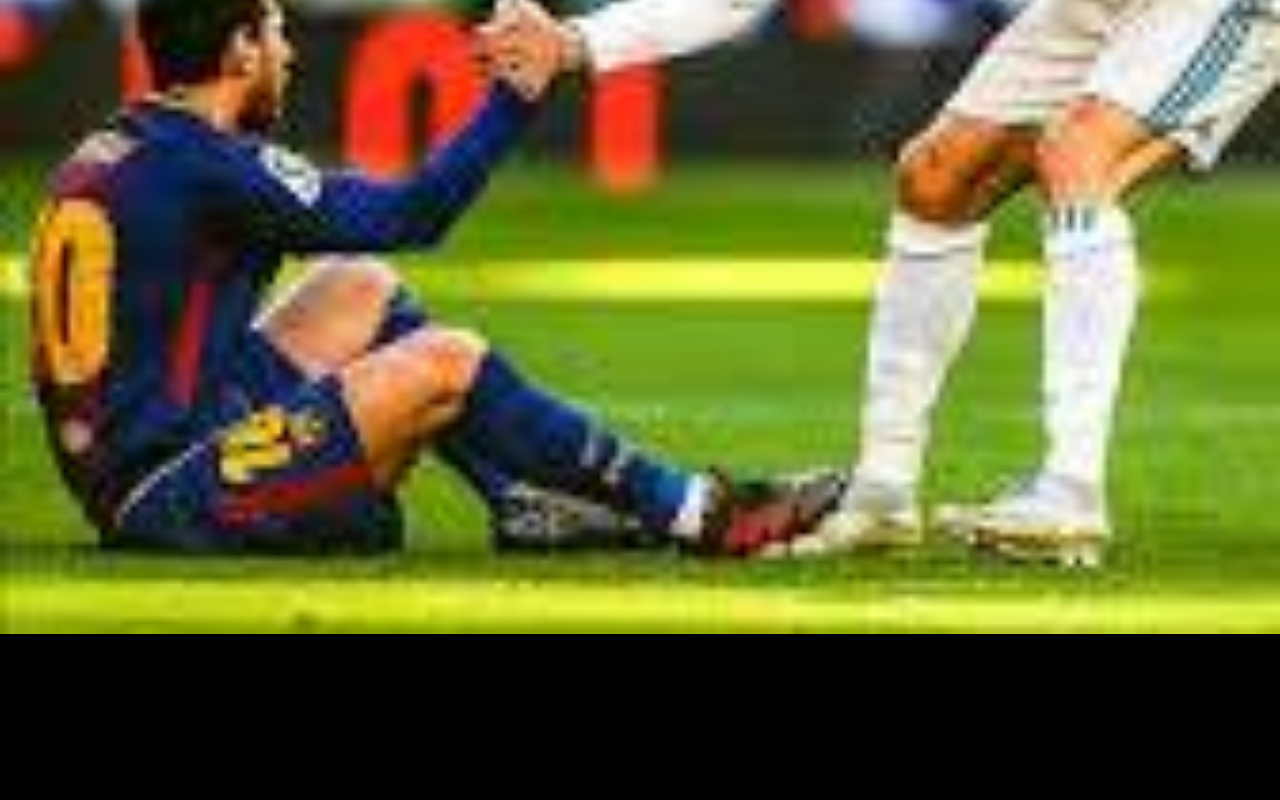
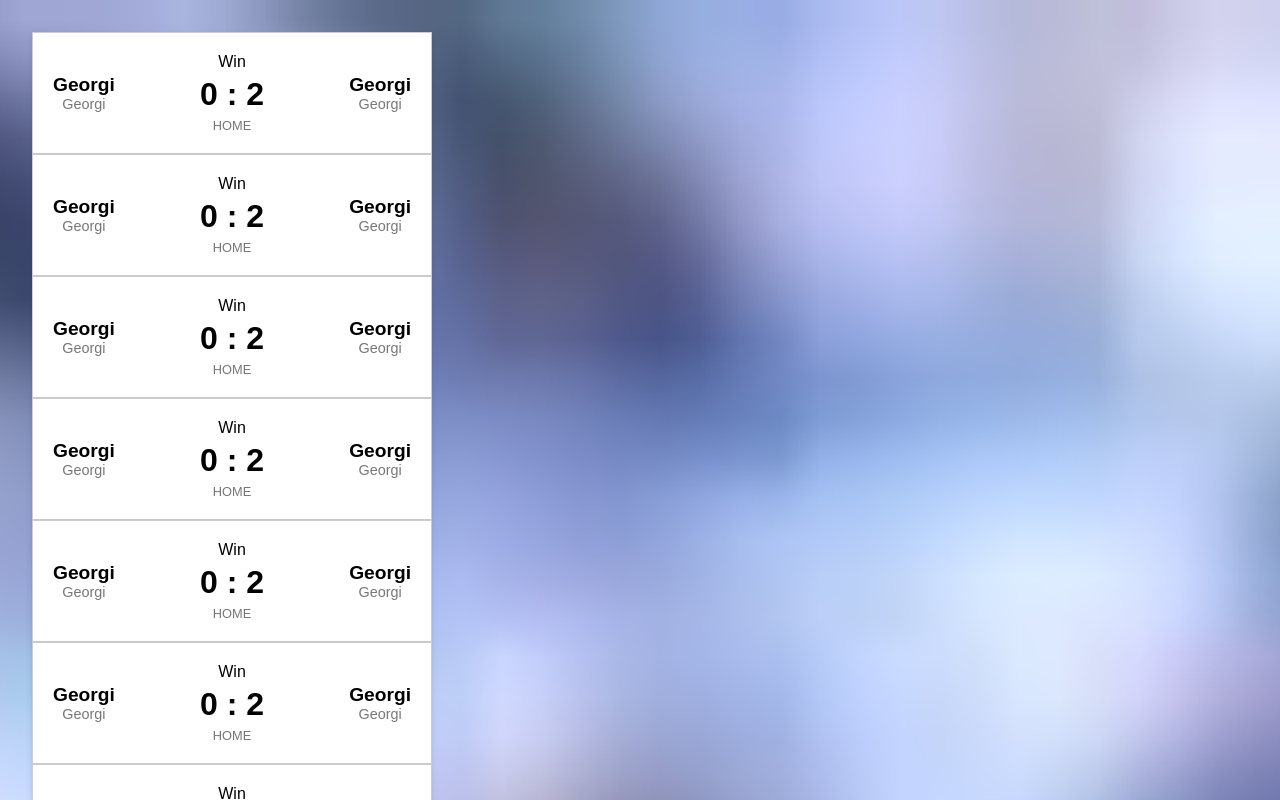
Before and after one commit to GeorgiTodorov94/Sirma-Final-Exam-JS---React, a React (Vite) app: page /matches in a window 1280 px wide. Shown: the top 800 px of the page. Built offline with nearby package versions, Linux system fonts and the light colour scheme.

Commit message:
Add Match Card Component

```diff
--- /dev/null
+++ b/src/Components/match-card/MatchCard.jsx
@@ -0,0 +1,42 @@
+import "../../styling/matchCard.css"
+
+export default function MatchCard({
+    team1,
+    team2,
+    team1Score,
+    team2Score,
+    team1Country,
+    team2Country,
+    matchResult
+}) {
+    return (
+        <div className="match-card">
+            <div className="team team1">
+                <img src='' />
+                <div className="team-info">
+                    <h3>Georgi</h3>
+                    <p>Georgi</p>
+                </div>
+            </div>
+
+            <div className="match-info">
+                <div className="match result win">
+                    {/* {matchResult} */}
+                    Win
+                </div>
+                <div className="score">
+                    <span>0</span> : <span>2</span>
+                </div>
+                <p className="home-label">HOME</p>
+            </div>
+
+            <div className="team team2">
+                <img src="" />
+                <div className="team-info">
+                    <h3>Georgi</h3>
+                    <p>Georgi</p>
+                </div>
+            </div>
+        </div>
+    )
+}
--- a/src/Components/matches/Matches.jsx
+++ b/src/Components/matches/Matches.jsx
@@ -1,19 +1,22 @@
 import { parseCSV, useCSVData } from "../../utilities/parseScv"
+import MatchCard from "../match-card/MatchCard"
 
 export default function Matches() {
 
     // const matches = useCSVData('matches.csv')
-    const teams = useCSVData('teams.csv')
-    const matches = useCSVData('matches.csv')
-    const players = useCSVData('players.csv')
-    const records = useCSVData('records.csv')
-    console.log(teams)
-    console.log(matches)
-    console.log(players)
-    console.log(records)
+    const teams = useCSVData('teams.csv');
+    const matches = useCSVData('matches.csv');
+    const players = useCSVData('players.csv');
+    const records = useCSVData('records.csv');
+
 
     return (
         <>
+            {matches.length > 0 &&
+                (
+                    matches.map(match => <MatchCard key={match.ID} {...match} />)
 
+                )
+            }
         </>)
 }
--- a/src/Components/matches/brackets/Brackets.jsx
+++ b/src/Components/matches/brackets/Brackets.jsx
@@ -1,5 +1,8 @@
 export default function Brackets() {
+
     return (
         <>
+
+
         </>)
 }
--- /dev/null
+++ b/src/styling/matchCard.css
@@ -0,0 +1,61 @@
+.match-card {
+    display: flex;
+    align-items: center;
+    justify-content: space-between;
+    background-color: #fff;
+    border: 1px solid #ccc;
+    padding: 20px;
+    width: 400px;
+    box-shadow: 0 2px 5px rgba(0, 0, 0, 0.1);
+}
+
+.team {
+    display: flex;
+    align-items: center;
+    text-align: center;
+}
+
+.team-logo {
+    width: 50px;
+    height: 50px;
+    margin-right: 10px;
+}
+
+.team-info h3 {
+    font-size: 1.2em;
+    margin: 0;
+}
+
+.team-info p {
+    font-size: 0.9em;
+    color: #777;
+}
+
+.match-info {
+    text-align: center;
+}
+
+.match-result {
+    font-size: 0.9em;
+    font-weight: bold;
+    background-color: #ccc;
+    padding: 2px 8px;
+    border-radius: 5px;
+    margin-bottom: 5px;
+}
+
+.match-result.win {
+    background-color: #28a745;
+    color: white;
+}
+
+.score {
+    font-size: 2em;
+    font-weight: bold;
+    margin: 5px 0;
+}
+
+.home-label {
+    font-size: 0.8em;
+    color: #777;
+}
```
